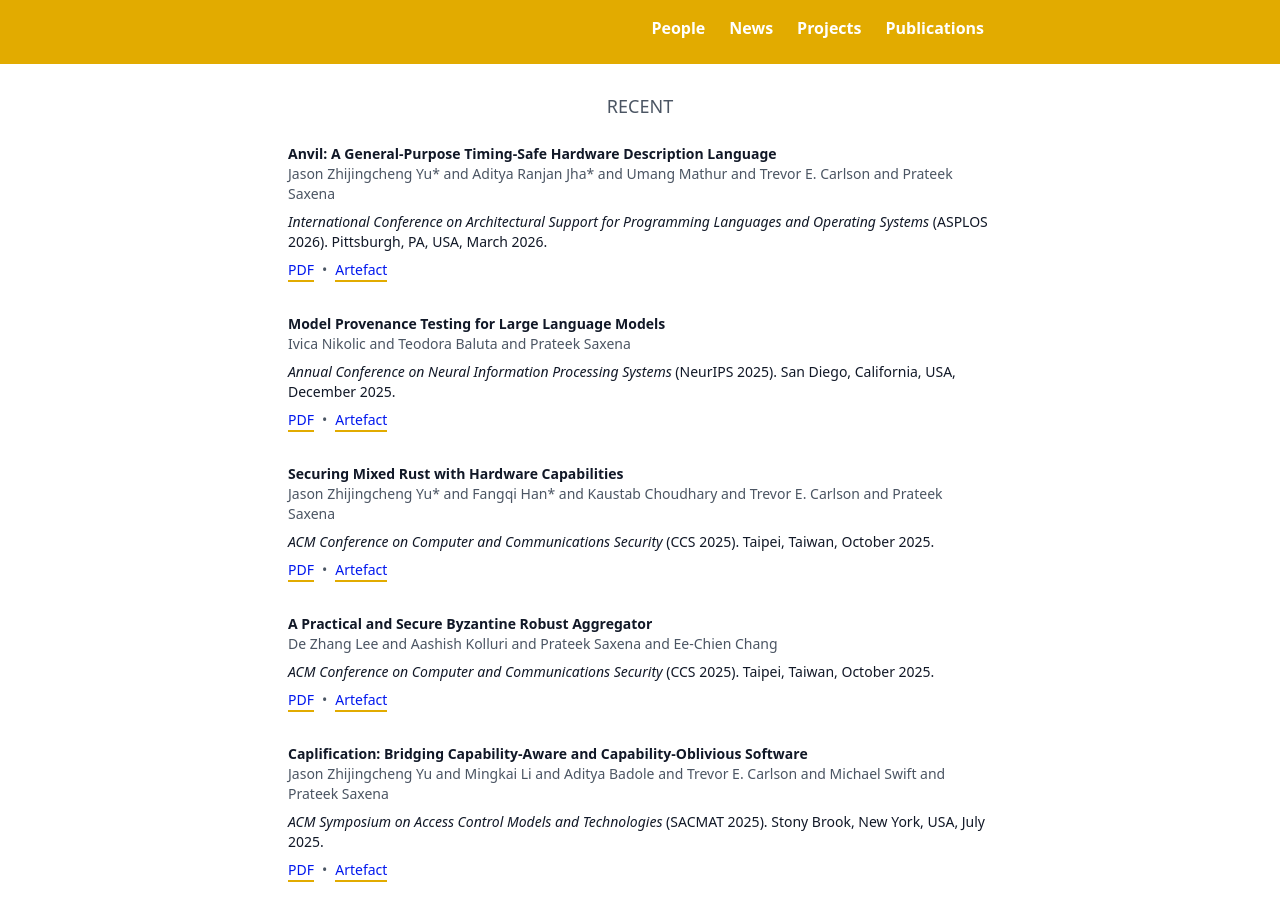
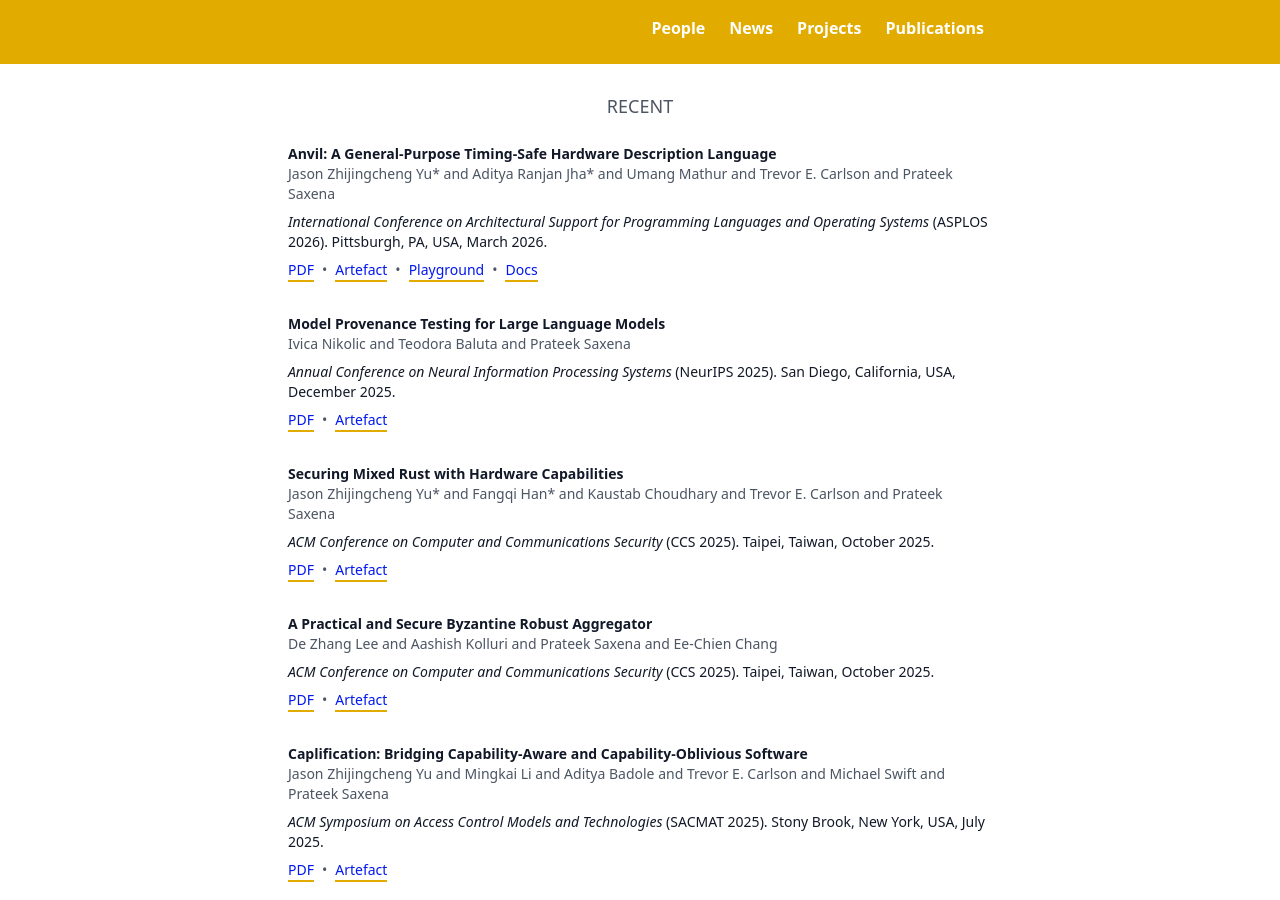
Before and after one commit to kisp-nus/kisp-nus.github.io, a Jekyll site: the page built from index.md, in a window 1280 px wide and 900 px high, scrolled down 3420 px. Built offline with Jekyll 4.4.1, drawn with Linux system fonts in a browser that asks for light colours.

Commit message:
Add links for Playground and Docs to publications

```diff
--- a/_data/onepage/publications.yml
+++ b/_data/onepage/publications.yml
@@ -8,6 +8,8 @@
   links:
     - {type: "PDF", url: "https://arxiv.org/abs/2503.19447"}
     - {type: "Artefact", url: "https://github.com/jasonyu1996/anvil"}
+    - {type: "Playground", url: "https://anvil.kisp-lab.org/"}
+    - {type: "Docs", url: "https://docs.anvil.kisp-lab.org/"}
   recent: true
 
 - title: "Model Provenance Testing for Large Language Models"
```
